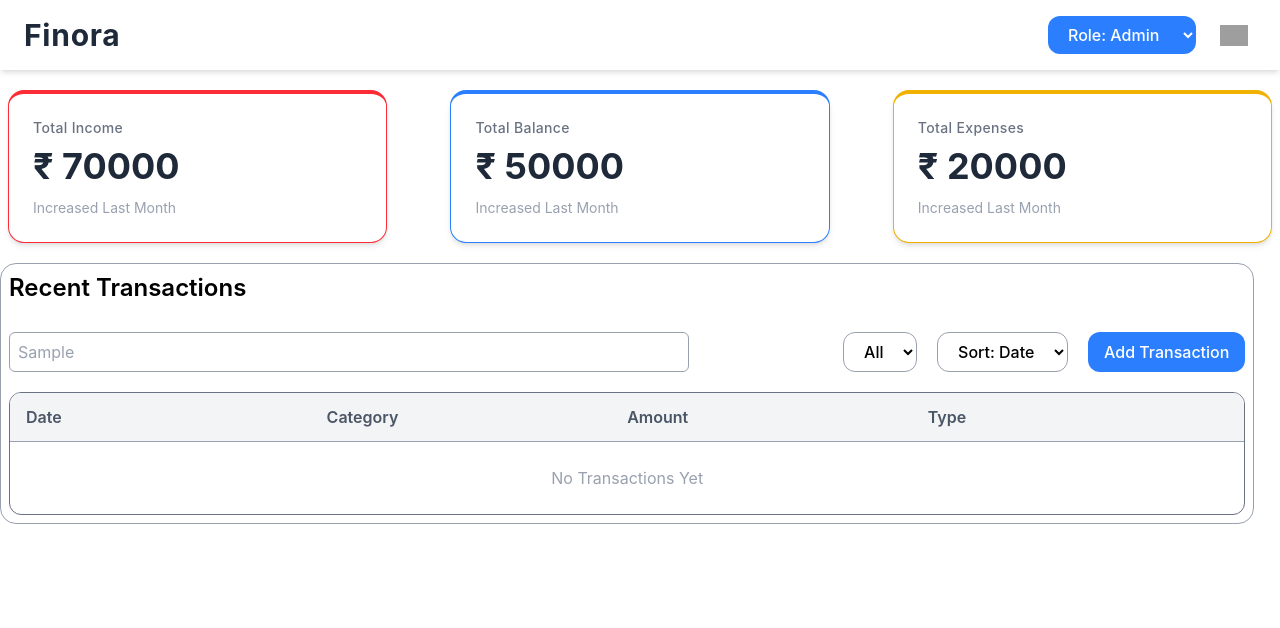
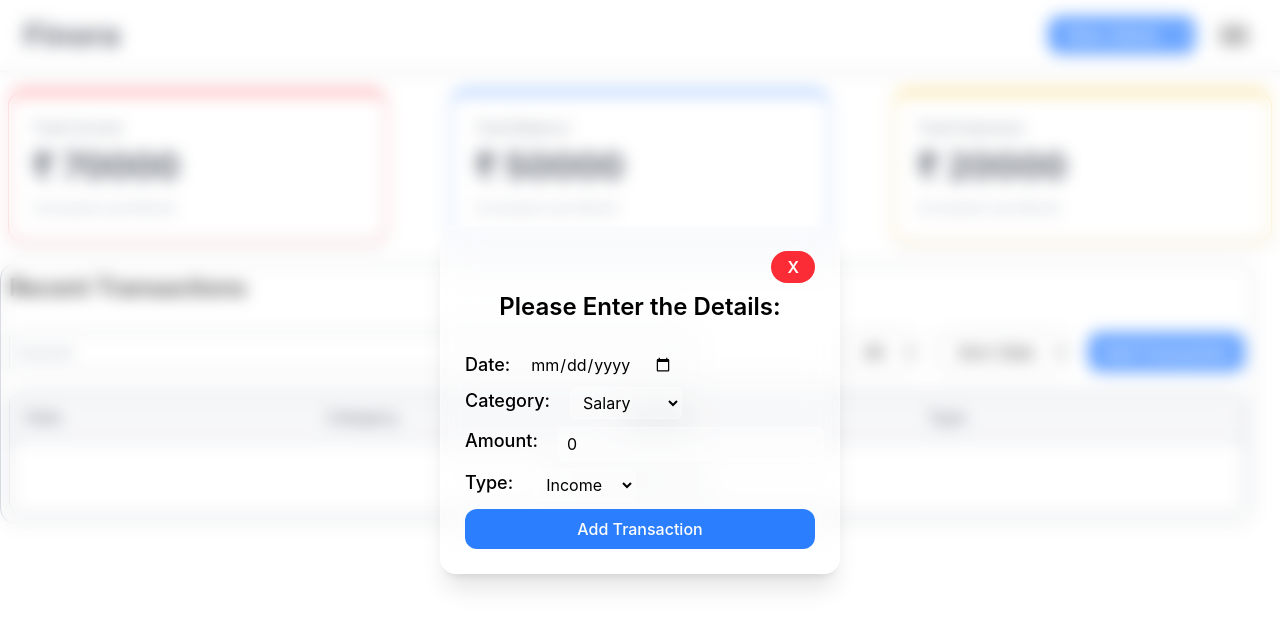
Before and after one commit to Bhumesh01/Finora, a React (Vite) app: page / in a window 1280 px wide. Both pictures are taken after typing "Sample" into the empty fields and a click on the button "Add Transaction". Shown: the top 628 px of the page. Built offline with nearby package versions, Linux system fonts and the light colour scheme; grey boxes are pictures that could not be loaded.

Commit message:
Add Transaction Modal + functionality

```diff
--- a/src/components/LogCard.tsx
+++ b/src/components/LogCard.tsx
@@ -1,5 +1,6 @@
 import { useState } from "react";
-type TrannsactionType = {
+import Modal from "./Modal";
+export type TransactionType = {
     date: string,
     category: 'Salary'|'Groceries'|'Rent'|'Travel'|'Health'|"Others",
     amount: string,
@@ -7,9 +8,11 @@ type TrannsactionType = {
 }
 
 export default function LogCard(){
-    const [transactions, setTransactions] = useState<TrannsactionType[]>([]);
+    const [transactions, setTransactions] = useState<TransactionType[]>([]);
+    const [modal, setModal] = useState<boolean>(false);
     return(
         <div className="w-[98%] px-2 py-2 flex flex-col rounded-2xl border border-gray-400 gap-5">
+            {modal&&<Modal setTransactions={setTransactions} setModal={setModal}></Modal>}
             <h1 className="text-2xl font-semibold">Recent Transactions</h1>
             <div className="flex justify-between mt-2">
                 <input className="border rounded-md px-2 py-1 w-[55%] text-gray-400" type="text" placeholder="Search"></input>
@@ -20,7 +23,7 @@ export default function LogCard(){
                     <select className="px-4 py-2 rounded-xl font-medium outline-none cursor-pointer border border-gray-400">
                         <option>Sort: Date</option>
                     </select>
-                    <button className="bg-blue-500 hover:bg-blue-600 transition-all text-white px-4 py-2 rounded-xl font-medium outline-none cursor-pointer">
+                    <button className="bg-blue-500 hover:bg-blue-600 transition-all text-white px-4 py-2 rounded-xl font-medium outline-none cursor-pointer" onClick={()=>setModal(true)}>
                         Add Transaction
                     </button>
                 </div>
--- /dev/null
+++ b/src/components/Modal.tsx
@@ -0,0 +1,84 @@
+import { useRef, useState } from "react"
+import type { TransactionType } from "./LogCard"
+interface ModalInterface{
+    setTransactions: React.Dispatch<React.SetStateAction<TransactionType[]>>,
+    setModal: React.Dispatch<React.SetStateAction<boolean>>
+}
+export default function Modal(props: ModalInterface){
+    const dateRef = useRef<HTMLInputElement>(null);
+    const categoryRef = useRef<HTMLSelectElement>(null);
+    const amountRef = useRef<HTMLInputElement>(null);
+    const typeRef = useRef<HTMLSelectElement>(null);
+    const [error, setError] = useState<string>("");
+    const [message, setMessage] = useState<string>("");
+    function add(){
+        const date = dateRef.current?.value;
+        const category = categoryRef.current?.value;
+        const amount = amountRef.current?.value;
+        const typeTransaction = typeRef.current?.value;
+        if(!date || !category || !amount || ! typeTransaction){
+            setError("All Fields are required");
+            return;
+        }
+        setError("");
+        let new_T: TransactionType = {
+            date: date,
+            category: category as TransactionType["category"],
+            amount: `₹ ${amount}`,
+            type: typeTransaction as TransactionType["type"]
+        }
+        props.setTransactions((prev)=>[...prev, new_T]);
+        setMessage("Transaction Added Successfully")
+        setTimeout(() => {
+            props.setModal(false);
+        }, 1000);
+    }
+    return(
+        <div className="fixed inset-0 flex items-center justify-center z-50">
+            <div className="absolute inset-0 bg-white/30 backdrop-blur-sm"></div>
+            <div className="relative z-10 w-100 p-6 rounded-2xl
+                bg-white/20 backdrop-blur-lg border border-white/30
+                shadow-xl flex flex-col gap-2">
+                    {message&&<div className="text-green-500 text-center bg-green-100 rounded-2xl py-2 ">{message}</div>}
+                <div className="flex justify-end font-semibold">
+                    <div className="bg-red-500 hover:bg-red-500/75 px-4 py-1 rounded-2xl hover:scale-110 text-white cursor-pointer" onClick={()=>props.setModal(false)}>X</div>
+                </div>
+                <h1 className="font-semibold text-2xl text-center mb-5">Please Enter the Details: </h1>
+                <div className="flex justify-start gap-5">
+                    <h1 className="font-medium text-lg">Date: </h1>
+                    <input ref={dateRef} type="date"></input>
+                </div>
+                <div className="flex justify-start gap-5">
+                    <h1 className="font-medium text-lg">Category: </h1>
+                    <select ref={categoryRef} className="px-2 py-1 rounded-md bg-white/30 border border-white/30 outline-none">
+                        <option>Salary</option>
+                        <option>Groceries</option>
+                        <option>Rent</option>
+                        <option>Travel</option>
+                        <option>Health</option>
+                        <option>Others</option>
+                    </select>
+                </div>
+                <div className="flex justify-start gap-5">
+                    <h1 className="font-medium text-lg">Amount: </h1>
+                    <input ref={amountRef} type="number" className="px-2 py-1 rounded-md bg-white/30 border border-white/30 outline-none" min={0} defaultValue={0}></input>
+                </div>
+                <div className="flex justify-start gap-5">
+                    <h1 className="font-medium text-lg">Type: </h1>
+                    <select ref={typeRef} className="px-2 py-1 rounded-md bg-white/30 border border-white/30 outline-none">
+                        <option>Income</option>
+                        <option>Expense</option>
+                    </select>
+                </div>
+                {error&&(
+                    <div className="text-red-500 text-center bg-red-100 rounded-2xl py-2 ">
+                        {error}
+                    </div>
+                )}
+                <button className="bg-blue-500 hover:bg-blue-600 transition-all text-white px-4 py-2 rounded-xl font-medium outline-none cursor-pointer" onClick={add}>
+                        Add Transaction
+                    </button>
+            </div>
+        </div>
+    )
+}
```
